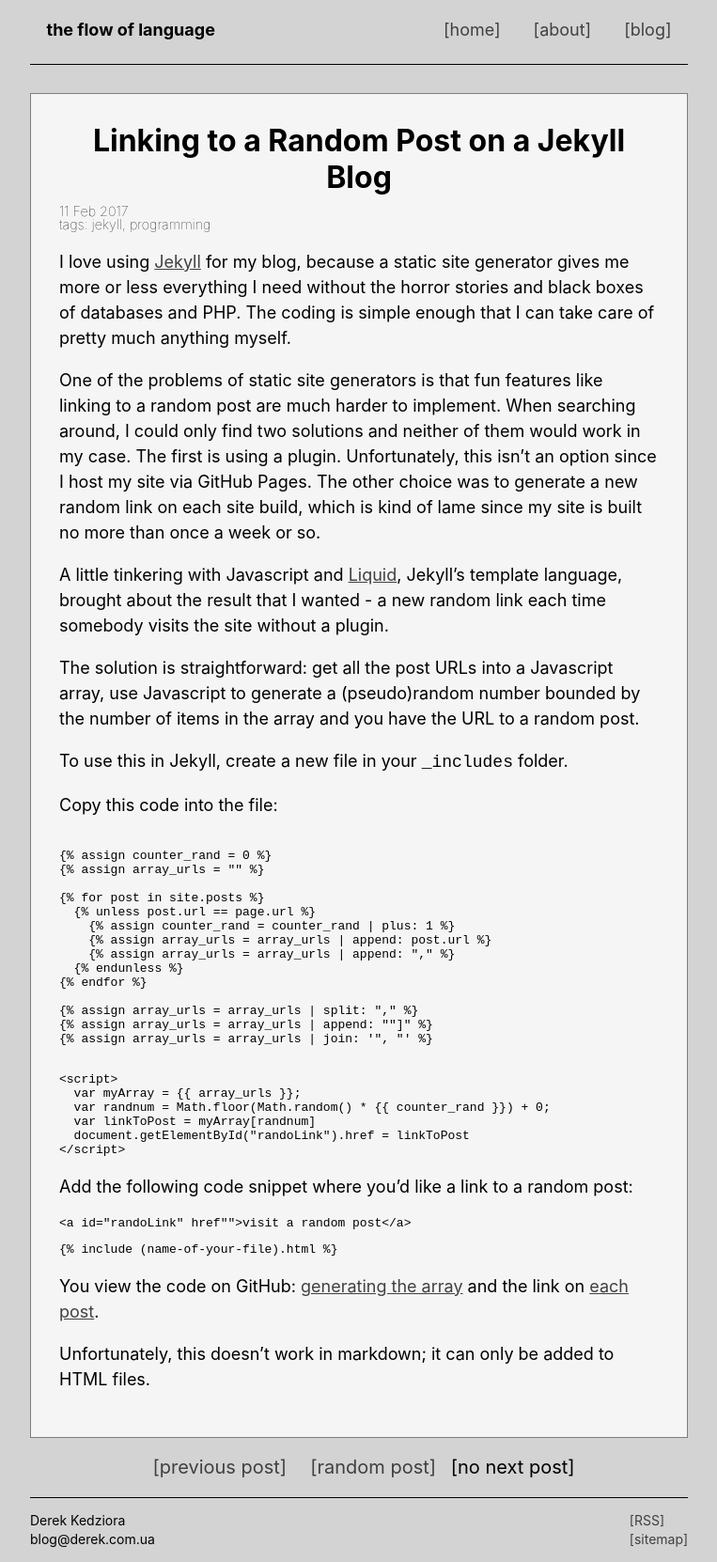
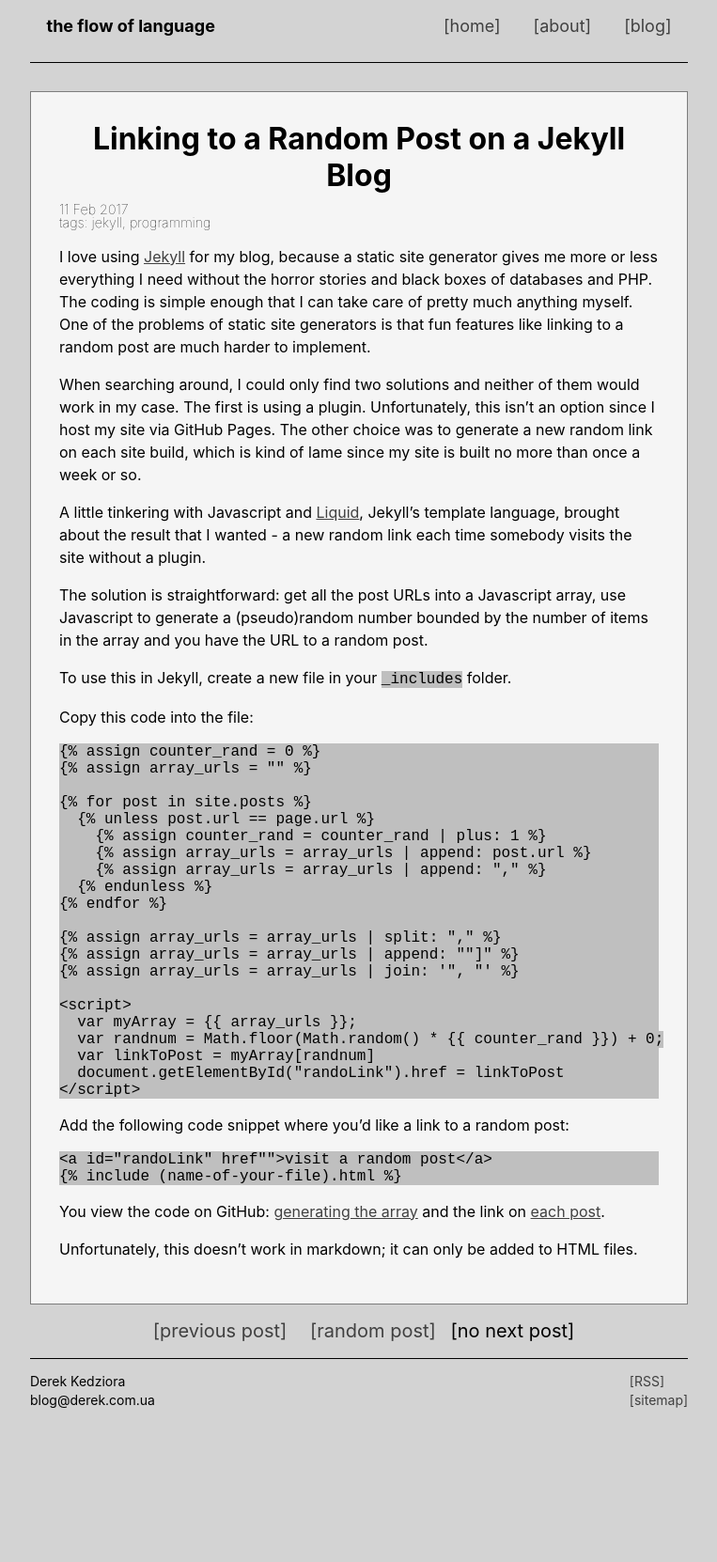
Before and after one commit to ZeroDeth/derekkedziora.github.io, a Jekyll site: the page built from _posts/2017-02-11-linking-to-random-post-on-jekyll-blog.md, in a window 1280 px wide. Shown: the whole page at 94% size, without its empty margins (258-1021 px from the left). Built offline with Jekyll 4.4.1, drawn with Linux system fonts in a browser that asks for light colours; comment, search, counter and statistics services are not loaded; after the commit the page ends 1514 px from its top, so only the background shows below that.

Commit message:
changes made to code display

````diff
--- a/_posts/2017-02-11-linking-to-random-post-on-jekyll-blog.md
+++ b/_posts/2017-02-11-linking-to-random-post-on-jekyll-blog.md
@@ -7,21 +7,20 @@ tags:
 categories:
  - tech
 ---
-I love using [Jekyll][0] for my blog, because a static site generator gives me more or less everything I need without the horror stories and black boxes of databases and PHP. The coding is simple enough that I can take care of pretty much anything myself.
+I love using [Jekyll][0] for my blog, because a static site generator gives me more or less everything I need without the horror stories and black boxes of databases and PHP. The coding is simple enough that I can take care of pretty much anything myself. One of the problems of static site generators is that fun features like linking to a random post are much harder to implement.
 
-One of the problems of static site generators is that fun features like linking to a random post are much harder to implement. When searching around, I could only find two solutions and neither of them would work in my case. The first is using a plugin. Unfortunately, this isn't an option since I host my site via GitHub Pages. The other choice was to generate a new random link on each site build, which is kind of lame since my site is built no more than once a week or so.
+When searching around, I could only find two solutions and neither of them would work in my case. The first is using a plugin. Unfortunately, this isn't an option since I host my site via GitHub Pages. The other choice was to generate a new random link on each site build, which is kind of lame since my site is built no more than once a week or so.
 
 A little tinkering with Javascript and [Liquid][1], Jekyll's template language, brought about the result that I wanted - a new random link each time somebody visits the site without a plugin.
 
 The solution is straightforward: get all the post URLs into a Javascript array, use Javascript to generate a (pseudo)random number bounded by the number of items in the array and you have the URL to a random post.
 
-To use this in Jekyll, create a new file in your ```_includes``` folder.
+To use this in Jekyll, create a new file in your `_includes` folder.
 
 Copy this code into the file:
 
-```Liquid
-{% raw %}
-{% assign counter_rand = 0 %}
+```
+{% raw %}{% assign counter_rand = 0 %}
 {% assign array_urls = "" %}
 
 {% for post in site.posts %}
@@ -34,10 +33,8 @@ Copy this code into the file:
 
 {% assign array_urls = array_urls | split: "," %}
 {% assign array_urls = array_urls | append: ""]" %}
-{% assign array_urls = array_urls | join: '", "' %}
-{% endraw %}
-```
-```Javascript
+{% assign array_urls = array_urls | join: '", "' %}{% endraw %}
+
 <script>
   var myArray = {% raw %}{{ array_urls }}{% endraw %};
   var randnum = Math.floor(Math.random() * {% raw %}{{ counter_rand }}){% endraw %} + 0;
@@ -50,8 +47,6 @@ Add the following code snippet where you'd like a link to a random post:
 
 ```HTML
 <a id="randoLink" href"">visit a random post</a>
-```
-```Liquid
 {% raw %}{% include (name-of-your-file).html %}{% endraw %}
 ```
 
--- a/css/main.css
+++ b/css/main.css
@@ -16,8 +16,8 @@ a:hover {
 
 p, ul, ol {
   color: black;
-  font-size: 18px;
-  line-height: 27px;
+  font-size: 16px;
+  line-height: 24px;
 }
 
 h1 {
@@ -39,6 +39,12 @@ blockquote {
   border-left-style: solid;
   border-color: grey;
   padding-left: 5px;
+  background-color: #bfbfbf;
+}
+
+pre, code {
+  background-color: #bfbfbf;
+  font-size: 16px;
 }
 
 nav {
````
